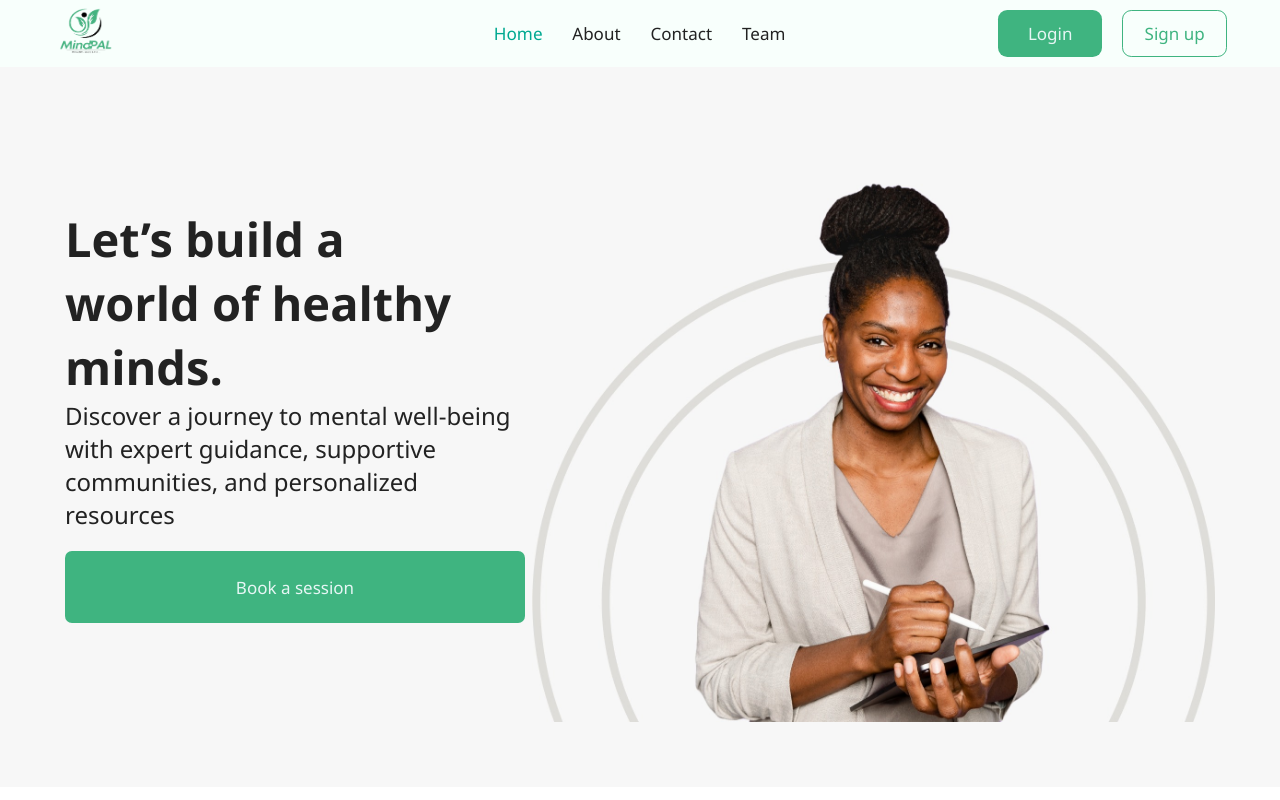
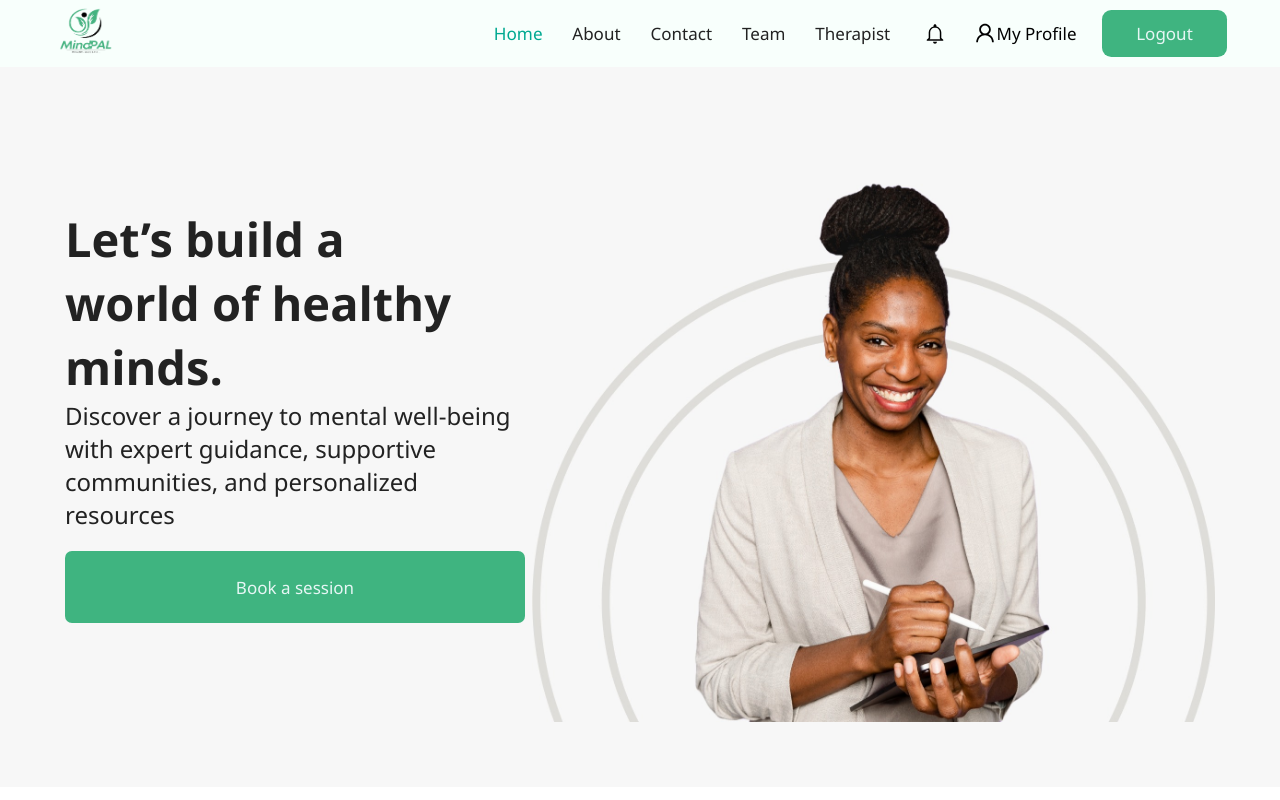
Before and after one commit to Edebo19/MindpalFinalProject, a React (Vite) app: page / in a window 1280 px wide. Shown: the top 800 px of the page. Built offline with nearby package versions, Linux system fonts and the light colour scheme.

Commit message:
worked on secondheader

```diff
--- a/src/App.jsx
+++ b/src/App.jsx
@@ -41,6 +41,8 @@ import UserProfile from './components/UserProfile/UserProfile';
 
 
 const App = () => {
+
+  const [isLoggedIn, setIsLoggedIn] = useState(true)
   const router = createHashRouter([
     {
       path: "/therapist",
@@ -51,37 +53,14 @@ const App = () => {
           element: <TherapistDetails/>
         },
         {
-          path: "userProfile",
+          path: "user-profile",
           element: <UserProfile/>
         },
       ]
     },
     {
       path: "/",
-      element:<BFLayout/>,
-      children: [
-        {
-          path: "",
-          element: <Home/>
-        },
-        {
-          path: "about",
-          element: <About/>
-        },
-        {
-          path: "contact",
-          element: <Contact/>
-        },
-        {
-          path: "team",
-          element: <Team/>
-        },
-
-      ]
-    },
-    {
-      path: "/loggedin",
-      element:<HoldAfterLogin/>,
+      element:<BFLayout isLoggedIn={isLoggedIn} setIsLoggedIn={setIsLoggedIn}/>,
       children: [
         {
           path: "",
@@ -100,16 +79,15 @@ const App = () => {
           element: <Team/>
         },
         {
-          path:"therapist",
+          path: "therapist",
           element: <Therapist/>
         },
-
 
       ]
     },
     {
       path: "login",
-      element: <Login/>
+      element: <Login setIsLoggedIn={setIsLoggedIn}/>
     },
     {
       path: "signup",
--- a/src/components/Auth/Login.jsx
+++ b/src/components/Auth/Login.jsx
@@ -10,7 +10,7 @@ import "react-toastify/dist/ReactToastify.css";
 import { BiLoaderCircle } from "react-icons/bi";
 
 
-const Login = () => {
+const Login = ({setIsLoggedIn}) => {
   // const nav = useNavigate()
   const dispatch = useDispatch()
 
@@ -72,7 +72,8 @@ const Login = () => {
       toast.success("Login successful!");
       setLoading(false);
       setTimeout(() => {
-        navigate("/loggedin");
+        navigate("/");
+        setIsLoggedIn(true)
       }, 3000);
     } catch (error) {
       toast.error("An error occurred.");
--- a/src/components/BeforeLogin/BeforeLoginLayout/BFLayout.jsx
+++ b/src/components/BeforeLogin/BeforeLoginLayout/BFLayout.jsx
@@ -1,12 +1,17 @@
-import React from 'react'
+import React, { useState } from 'react'
 import Header from '../Header/Header'
 import { Outlet } from 'react-router-dom'
 import Footer from '../Footer/Footer'
+import SecondHeader from '../Header/SecondHeader'
 
-const BFLayout = () => {
+const BFLayout = ({isLoggedIn, setIsLoggedIn}) => {
+
+
   return (
     <div>
-        <Header/>
+        {
+          isLoggedIn ? <SecondHeader setIsLoggedIn={setIsLoggedIn}/> : <Header/>
+        }
         <Outlet/>
         <Footer/>
     </div>
--- a/src/components/BeforeLogin/Header/Header.css
+++ b/src/components/BeforeLogin/Header/Header.css
@@ -73,10 +73,10 @@
 }
 .Auth{
     height: 100%;
-    width: 30%;
+    width: max-content;
     display: flex;
     flex-direction: row;
-    gap: 20px;
+    gap: 10px;
     justify-content: flex-end;
     align-items: center;
     /* background: red; */
@@ -91,11 +91,13 @@
         color: white;
         font-family: 'Segoe UI', Tahoma, Geneva, Verdana, sans-serif;
         font-size: 17px;
-        /* border-bottom: 1px solid #222222; */
         color: black;
-        /* background: yellow; */
-        /* border-radius:9px ; */
+        transition:  all 350ms ease-in-out;
         cursor: pointer;
+    }
+    & .Account:hover{
+        transition:  all 350ms ease-in-out;
+        border-bottom: 2px solid #222222;
     }
 
     & button{
--- a/src/components/BeforeLogin/Header/Header.jsx
+++ b/src/components/BeforeLogin/Header/Header.jsx
@@ -11,7 +11,6 @@ import { logout } from '../../Global/slice';
 const Header = () => {
     const Navigate = useNavigate()
     const [mobile, setMobile] = useState(false)
-    const [isLoggedIn, setIsLoggedIn] = useState(false)
     const {pathname} = useLocation()
     // console.log(pathname)
 
@@ -86,10 +85,7 @@ const Header = () => {
     const dispatch = useDispatch()
 
 
-    const logoutfuction = ()=>{
-        Navigate("/login")
-        dispatch(logout())
-    }
+
     return (
         <div className='Header'>
             <div className="HeaderWrapper">
@@ -106,17 +102,8 @@ const Header = () => {
                         </ul>
                     </nav>
                     <div className="Auth">
-                    {
-                        isLoggedIn === true ?
-                        <>
-                            <div className="Account"> <AiOutlineUser size={24} /> My Account</div>
-                            <button onClick={logoutfuction} >Logout</button>
-                        </>:
-                        <>
-                            <button onClick={()=> Navigate("/login")} >Login</button>
+                    <button onClick={()=> Navigate("/login")} >Login</button>
                     <button onClick={()=> Navigate("/signup")}className='transparent'>Sign up</button>
-                        </>
-                    }
 
                 </div>
                 </div>
--- a/src/components/BeforeLogin/Header/SecondHeader.jsx
+++ b/src/components/BeforeLogin/Header/SecondHeader.jsx
@@ -7,11 +7,12 @@ import NavBar from '../../BeforeLogin/Header/NavBar'
 import { MdManageAccounts } from 'react-icons/md';
 import { useDispatch, useSelector } from 'react-redux';
 import { logout } from '../../Global/slice';
+import { BiNotification } from 'react-icons/bi';
+import { IoMdNotificationsOutline } from 'react-icons/io';
 
-const SecondHeader = () => {
+const SecondHeader = ({setIsLoggedIn}) => {
     const Navigate = useNavigate()
     const [mobile, setMobile] = useState(false)
-    const [isLoggedIn, setIsLoggedIn] = useState(true)
     const {pathname} = useLocation()
     // console.log(pathname)
 
@@ -85,11 +86,11 @@ const SecondHeader = () => {
     };
     const dispatch = useDispatch()
 
+    const logoutfuction =()=>{
+        Navigate("/login")
+        setIsLoggedIn(false)
+    }
 
-    const logoutfuction = ()=>{
-        Navigate("/login")
-        dispatch(logout())
-    }
     return (
         <div className='Header'>
             <div className="HeaderWrapper">
@@ -107,17 +108,9 @@ const SecondHeader = () => {
                         </ul>
                     </nav>
                     <div className="Auth">
-                    {
-                        isLoggedIn === true ?
-                        <>
-                            <div className="Account"> <AiOutlineUser size={24} /> My Account</div>
-                            <button onClick={logoutfuction} >Logout</button>
-                        </>:
-                        <>
-                            <button onClick={()=> Navigate("/login")} >Login</button>
-                    <button onClick={()=> Navigate("/signup")}className='transparent'>Sign up</button>
-                        </>
-                    }
+                    <IoMdNotificationsOutline size={24}/>
+                    <div className="Account" onClick={()=>Navigate("/therapist/user-profile")}> <AiOutlineUser size={24} /> My Profile</div>
+                    <button onClick={logoutfuction} >Logout</button>
 
                 </div>
                 </div>
--- a/src/components/DetailsPage/TherapistLayout.jsx
+++ b/src/components/DetailsPage/TherapistLayout.jsx
@@ -1,11 +1,16 @@
-import React from 'react'
+import React, { useState } from 'react'
 import Header from '../BeforeLogin/Header/Header'
 import { Outlet } from 'react-router-dom'
+import SecondHeader from '../BeforeLogin/Header/SecondHeader'
 
 const TherapistLayout = () => {
+
+    const [isLoggedIn, setIsLoggedIn] = useState(true)
   return (
     <div>
-        <Header/>
+        {
+          isLoggedIn ? <SecondHeader/> : <Header/>
+        }
         <Outlet/>
     </div>
   )
```
